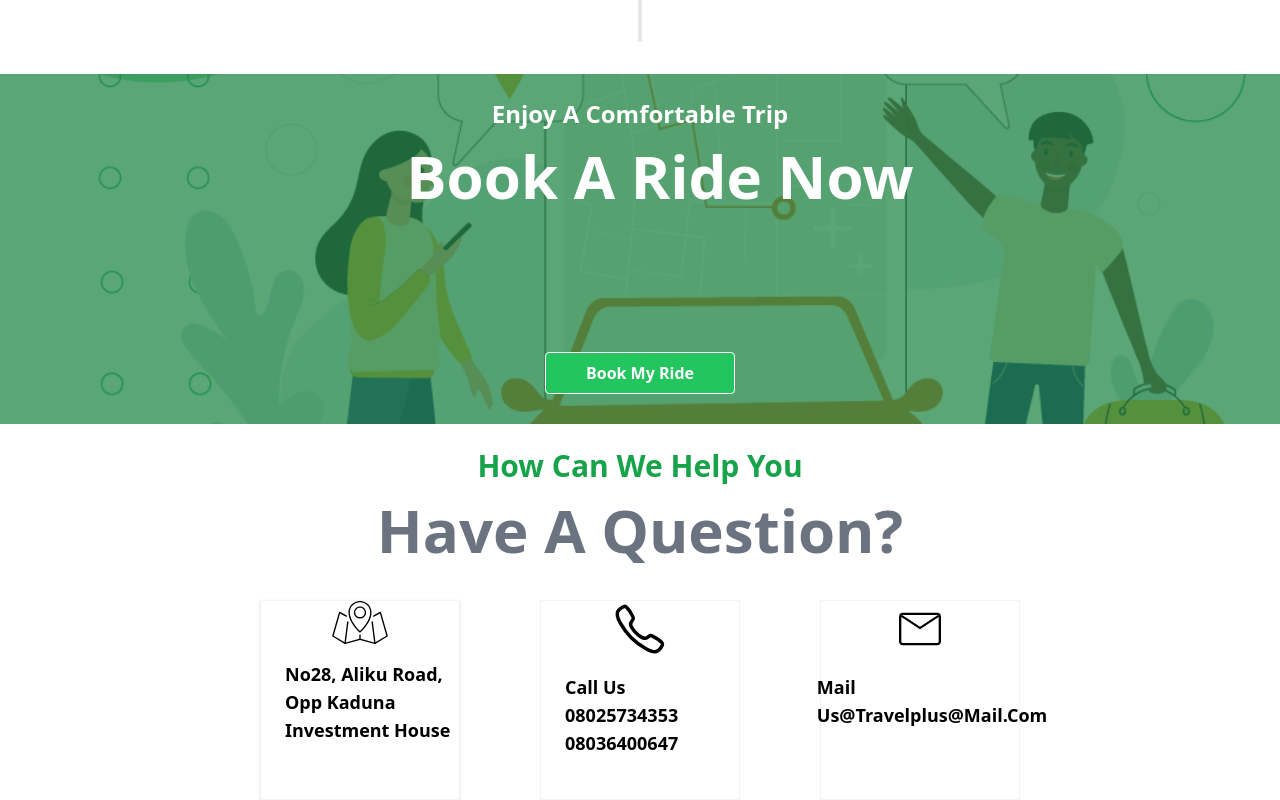
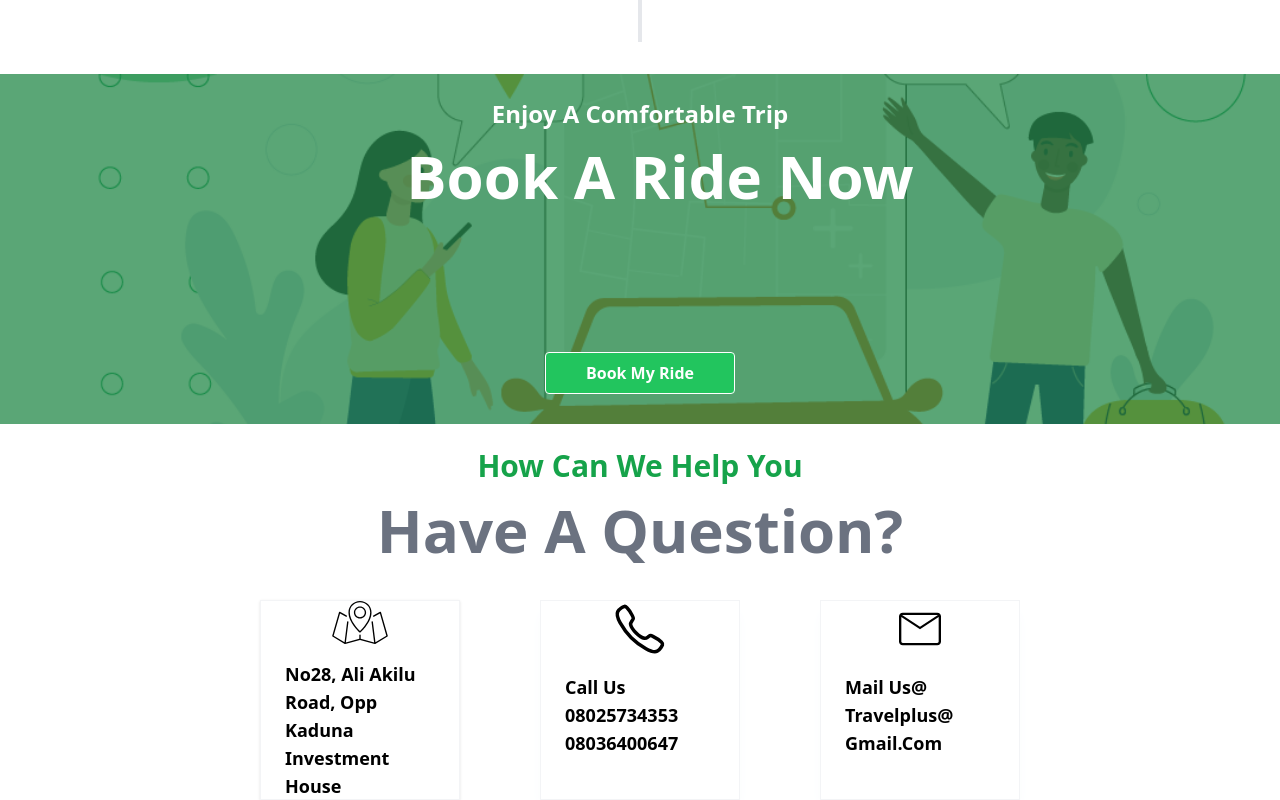
Before and after one commit to techvalleyng/travelplus_landing, a React (Vite) app: page / in a window 1280 px wide. Shown: the part 2082-2882 px from the top of the page. Built offline with nearby package versions, Linux system fonts and the light colour scheme; a web font is replaced by a local one.

Commit message:
modified helps component

```diff
--- a/src/components/Helps.tsx
+++ b/src/components/Helps.tsx
@@ -12,7 +12,7 @@ export default function Helps() {
             <div className="flex mt-10 capitalize gap-20 items-center justify-center">
                 <div className="flex  flex-col  items-center border w-[200px] h-[200px] border-gray-100 shadow">
                     <img className='w-14' src={maps} alt="" />
-                    <p className="text-lg ml-6 mt-4 font-extrabold">No28, aliku road, opp kaduna investment house</p>
+                    <p className="text-lg ml-6 mt-4 font-extrabold">No28, ali akilu road, opp <br />kaduna <br /> investment <br /> house</p>
                 </div>
                 <div className="flex flex-col  items-center border w-[200px] h-[200px] border-gray-100 shadow-lg shadow-slate-50">
                     <img className='w-14' src={call} alt="" />
@@ -20,7 +20,7 @@ export default function Helps() {
                 </div>
                 <div className="flex flex-col  items-center border w-[200px] h-[200px] border-gray-100 shadow-lg shadow-slate-50">
                     <img className='w-14' src={mail} alt="" />
-                    <p className="text-lg ml-6 mt-4 font-extrabold">mail us&#64;travelplus&#64;mail.com</p>
+                    <p className="text-lg ml-6 mt-4 font-extrabold">mail us&#64; travelplus&#64; gmail.com</p>
                 </div>
             </div>
         </div>
```
